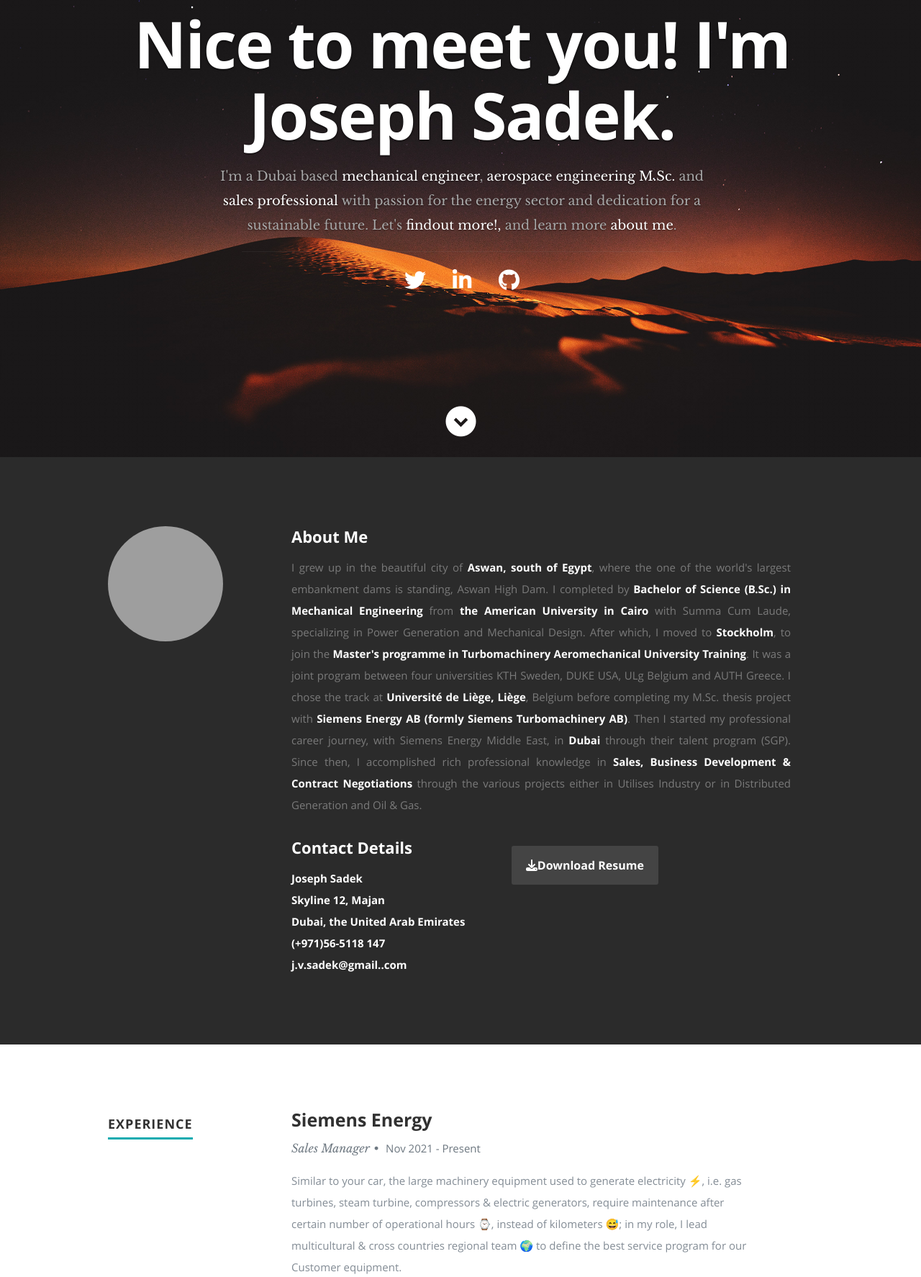
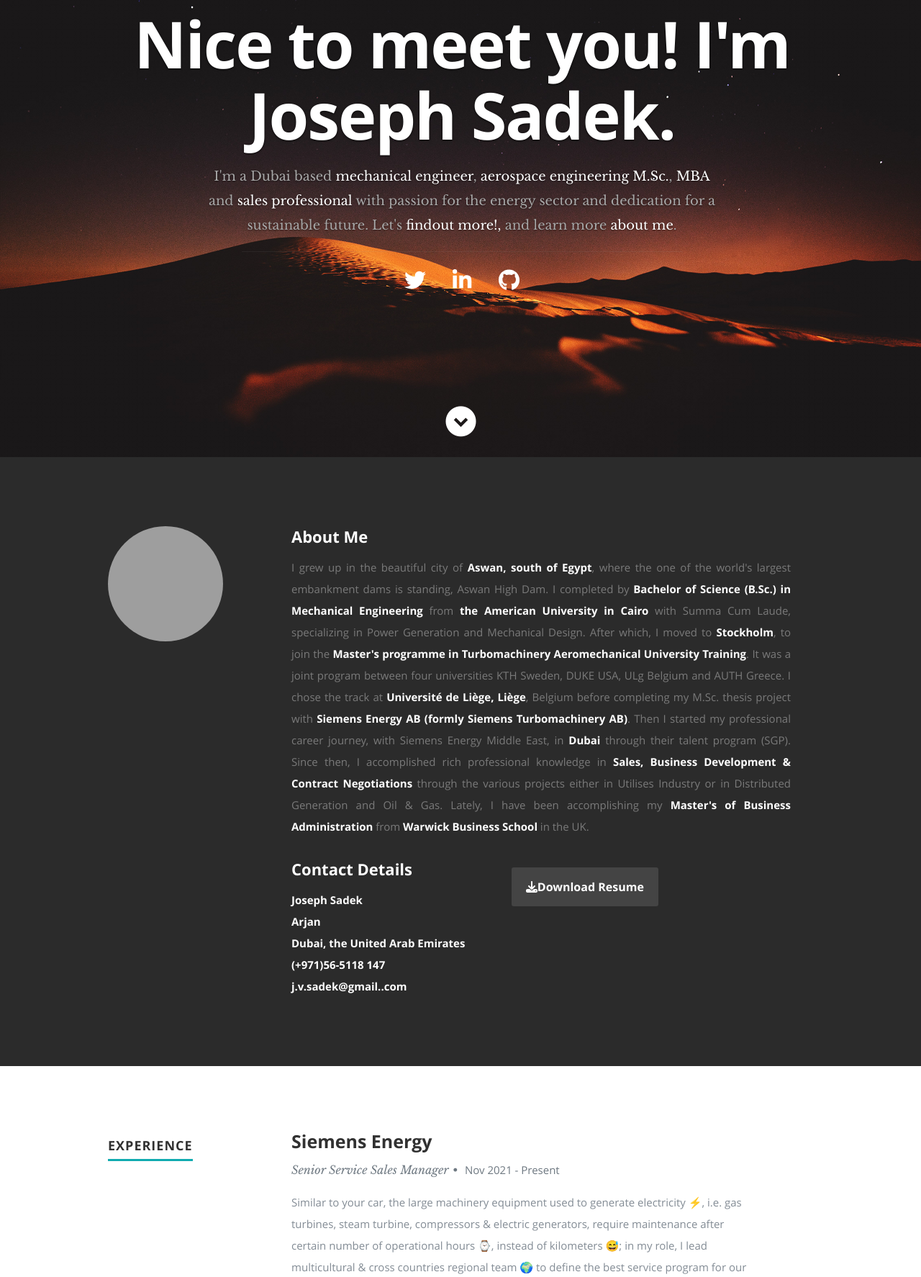
Before and after one commit to jvsadek/Joseph_Sadek_portfolio, a Flask app: page / in a window 1280 px wide. Shown: the part 165-1939 px from the top of the page at 72% size. Run offline with Flask 3, Linux system fonts and the light colour scheme; some libraries are stand-ins or nearby versions; grey boxes are pictures that could not be loaded.

Commit message:
This is updated revision of Joseph Sadek Website in May 2026

```diff
--- a/templates/index.html
+++ b/templates/index.html
@@ -71,7 +71,7 @@
     <div class="row banner">
         <div class="banner-text">
             <h1 class="responsive-headline">Nice to meet you! I'm Joseph Sadek.</h1>
-            <h3>I'm a Dubai based <span>mechanical engineer</span>, <span>aerospace engineering M.Sc.</span> and <span>sales professional</span>
+            <h3>I'm a Dubai based <span>mechanical engineer</span>, <span>aerospace engineering M.Sc.</span>, <span> MBA </span> and <span>sales professional</span>
                 with passion for the energy sector
                 and dedication for a sustainable future. Let's <a class="smoothscroll" href="#resume">findout more!,</a>
                 and learn more <a class="smoothscroll" href="#about">about me</a>.</h3>
@@ -124,7 +124,8 @@
                 project with <span>Siemens Energy AB (formly Siemens Turbomachinery AB)</span>.
                 Then I started my professional career journey, with Siemens Energy Middle East, in <span>Dubai</span>
                 through their talent program (SGP). Since then, I accomplished rich professional knowledge in <span>Sales, Business Development & Contract Negotiations</span>
-                through the various projects either in Utilises Industry or in Distributed Generation and Oil & Gas.
+                through the various projects either in Utilises Industry or in Distributed Generation and Oil & Gas. Lately, I have been accomplishing my <span>Master's of Business Administration</span>
+                from <span>Warwick Business School</span> in the UK.
             </p>
 
             <div class="row">
@@ -134,7 +135,7 @@
                     <h2>Contact Details</h2>
                     <p class="address">
                         <span>Joseph Sadek</span><br>
-                        <span>Skyline 12, Majan<br>
+                        <span>Arjan<br>
 						         Dubai, the United Arab Emirates
                      </span><br>
                         <span>(+971)56-5118 147</span><br>
@@ -179,7 +180,7 @@
 
                     <h3><a href="https://www.siemens-energy.com/global/en/home.html" target="_blank">Siemens Energy</a>
                     </h3>
-                    <p class="info">Sales Manager<span>&bull;</span> <em class="date">Nov 2021 - Present</em></p>
+                    <p class="info">Senior Service Sales Manager<span>&bull;</span> <em class="date">Nov 2021 - Present</em></p>
                     <p>
                         Similar to your car, the large machinery equipment used to generate electricity &#9889;, i.e.
                         gas turbines, steam turbine, compressors & electric generators, require maintenance after
@@ -236,6 +237,25 @@
         </div>
 
         <div class="nine columns main-col">
+            <div class="row item">
+
+                <div class="twelve columns">
+
+                    <h3><a href="https://www.wbs.ac.uk/" target="_blank">Warwick Business School</a></h3>
+                    <p class="info"> <a
+                            href="https://www.wbs.ac.uk/courses/mba/global-online/"
+                            target="_blank">Master of Business Administration </a> <span>&bull;</span> <em class="date">June
+                        2024 - June 2026</em>
+                    </p>
+
+                    <p>
+                        During this two years Master's programme, I applied the different principles of business administration, interacted with a global network of talents
+                        and researched the latest trends in businesses sustainability.
+                    </p>
+
+                </div>
+
+            </div> <!-- item end -->
 
             <div class="row item">
 
@@ -829,7 +849,7 @@
                         <!--                        </span>-->
                         <!--                        <b><a href="#">2 Days Ago</a></b>-->
                     </li>
-                    <li>
+                    <!--li>
                         <span>
                             We are waiting for our first baby child 👪 to arrive safely! If you would like to send us a small gift, here is our Amazon baby registry;
 
@@ -837,7 +857,7 @@
                            target="_blank">http://Amazon.ae</a>
                         </span>
                         <b><a href="#">Dec. 2023</a></b>
-                    </li>
+                    </li-->
                 </ul>
 
             </div>
```
